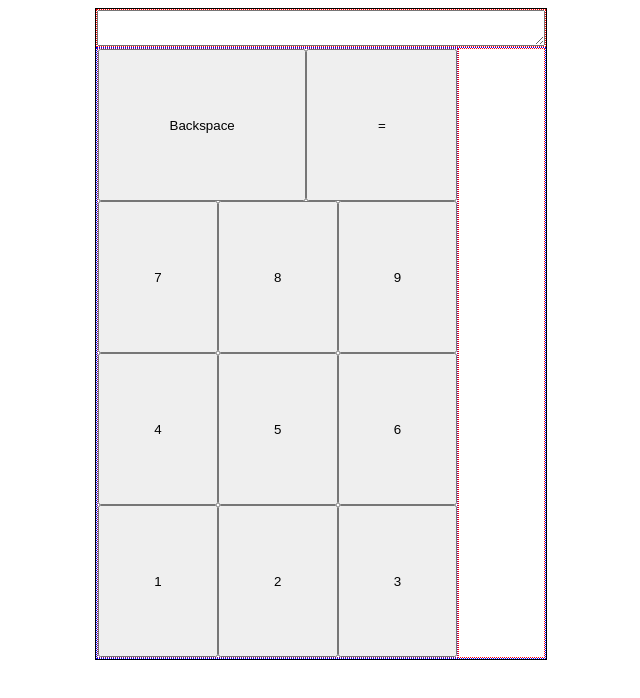
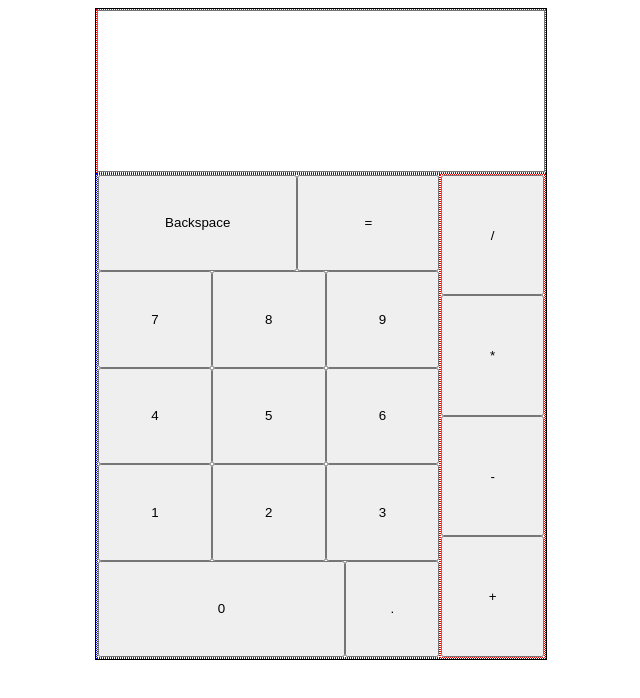
Before and after one commit to arndzk/calculator, a plain HTML site: page index.html in a window 1280 px wide. Shown: the whole page, without its empty margins (319-959 px from the left). Drawn offline with Linux system fonts and the light colour scheme.

Commit message:
milestone: basic HTML calculator

```diff
--- a/script.js
+++ b/script.js
@@ -11,7 +11,8 @@ function generateCalculator() {
     calcButtons.classList.add('calc-buttons');
 
     const display = document.createElement('textarea');
-    display.classList.add('display')
+    display.classList.add('display');
+    display.readOnly = true;
     calcDisplay.appendChild(display);
 
     calculator.appendChild(calcDisplay);
@@ -19,6 +20,20 @@ function generateCalculator() {
     const buttonsNumbers = document.createElement('div');
     const buttonsOperators = document.createElement('div');
     buttonsNumbers.classList.add('buttons-numbers');
+    buttonsOperators.classList.add('buttons-operators');
+
+    const numberRowBottom = document.createElement('div');
+    numberRowBottom.classList.add('number-row');
+    const buttonZero = document.createElement('button');
+    const buttonDecimal = document.createElement('button');
+    buttonZero.classList.add('button-number', 'button-zero');
+    buttonDecimal.classList.add('button-number');
+    buttonZero.innerHTML = `0`;
+    buttonDecimal.innerHTML = `.`;
+    numberRowBottom.appendChild(buttonZero);
+    numberRowBottom.appendChild(buttonDecimal);
+    buttonsNumbers.appendChild(numberRowBottom);
+
     // Generate Number Buttons
     let counter = 1;
     for(let i = 1; i <= 3 ; i++) {
@@ -44,9 +59,27 @@ function generateCalculator() {
     numberRow.appendChild(buttonEquals);
     buttonsNumbers.appendChild(numberRow);
 
+    // Operator Buttons
+    const buttonDivide = document.createElement('button');
+    const buttonMultiply = document.createElement('button');
+    const buttonSubtract = document.createElement('button');
+    const buttonAdd = document.createElement('button');
 
+    buttonDivide.classList.add('button-operator');
+    buttonMultiply.classList.add('button-operator');
+    buttonSubtract.classList.add('button-operator');
+    buttonAdd.classList.add('button-operator');
 
-    buttonsOperators.classList.add('buttons-operators');
+    buttonDivide.innerHTML = `/`;
+    buttonMultiply.innerHTML = `*`;
+    buttonSubtract.innerHTML = `-`;
+    buttonAdd.innerHTML = `+`;
+
+    buttonsOperators.appendChild(buttonDivide);
+    buttonsOperators.appendChild(buttonMultiply);
+    buttonsOperators.appendChild(buttonSubtract);
+    buttonsOperators.appendChild(buttonAdd);
+
     calcButtons.appendChild(buttonsNumbers);
     calcButtons.appendChild(buttonsOperators);
 
--- a/style.css
+++ b/style.css
@@ -18,12 +18,14 @@ html, body {
 .calc-display {
     display: flex;
     flex-direction: row;
-    order: 0;
+    flex-grow: 1;
     border: 1px dotted red;
 }
 
 .display {
     flex-grow: 4;
+    resize: none;
+    background-color: white;
 }
 
 .calc-buttons {
@@ -51,6 +53,10 @@ html, body {
     flex-grow: 1;
 }
 
+.button-zero {
+    flex-grow: 3;
+}
+
 .button-backspace {
     flex-grow: 1;
 }
@@ -65,3 +71,7 @@ html, body {
     flex-direction: column;
     border: 1px dotted red;
 }
+
+.button-operator {
+    flex-grow: 1;
+}
```
